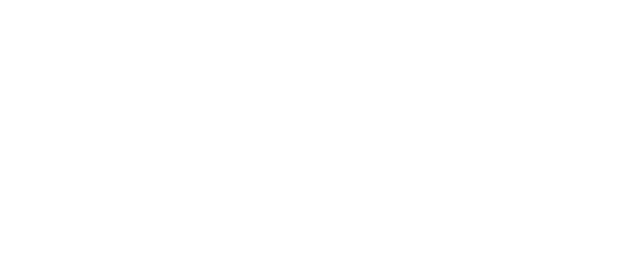
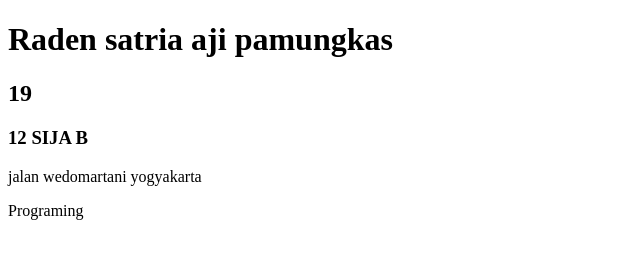
Before and after one commit to MRGOBS2/Belajar_Gitt, a plain HTML site: page index.html in a window 1280 px wide. Shown: the whole page, without its empty margins (0-640 px from the left). Drawn offline with Linux system fonts and the light colour scheme.

Commit message:
Initial commit

```diff
--- a/index.html
+++ b/index.html
@@ -6,6 +6,10 @@
     <title>Document</title>
 </head>
 <body>
-
+    <h1>Raden satria aji pamungkas</h1>
+    <h2>19</h2>
+    <h3>12 SIJA B</h3>
+    <p>jalan wedomartani yogyakarta</p>
+    <p>Programing</p>
 </body>
 </html>
```
Also changed, not shown: config/database/mongodb.txt (added).
